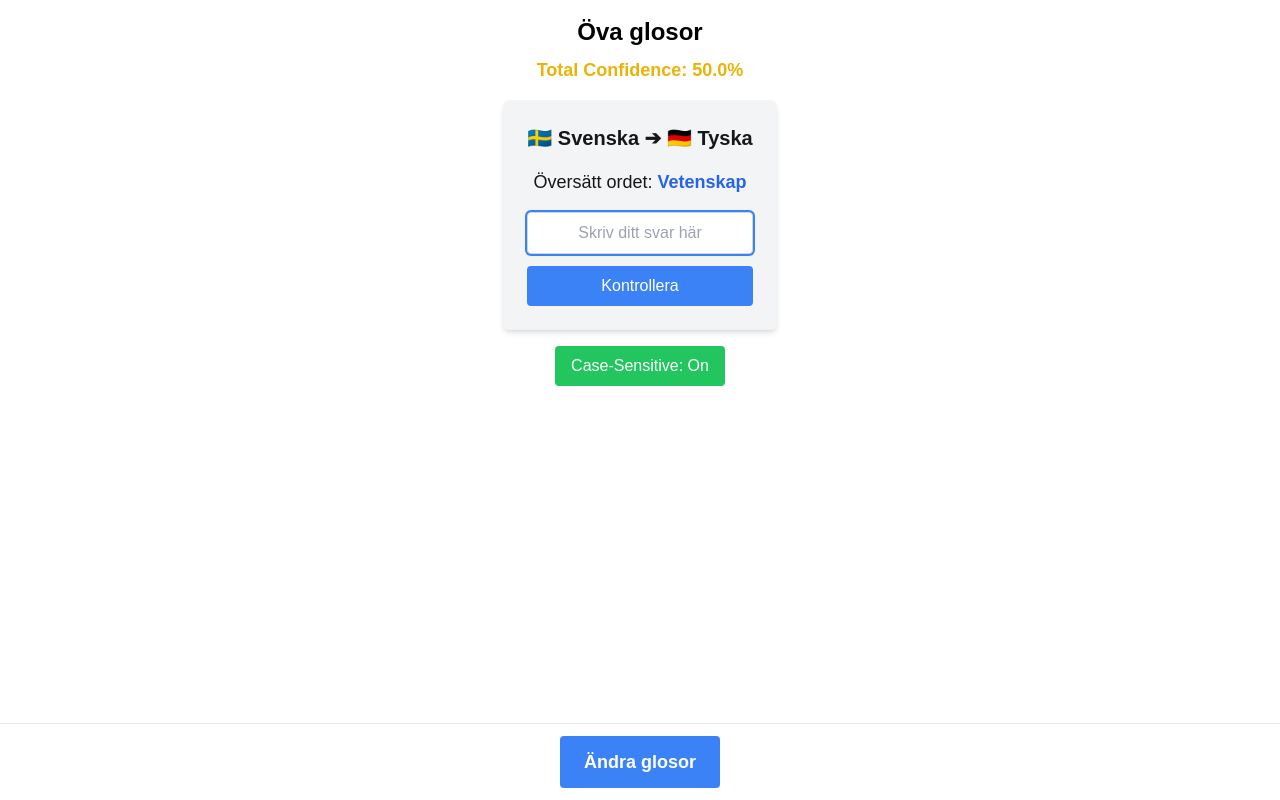
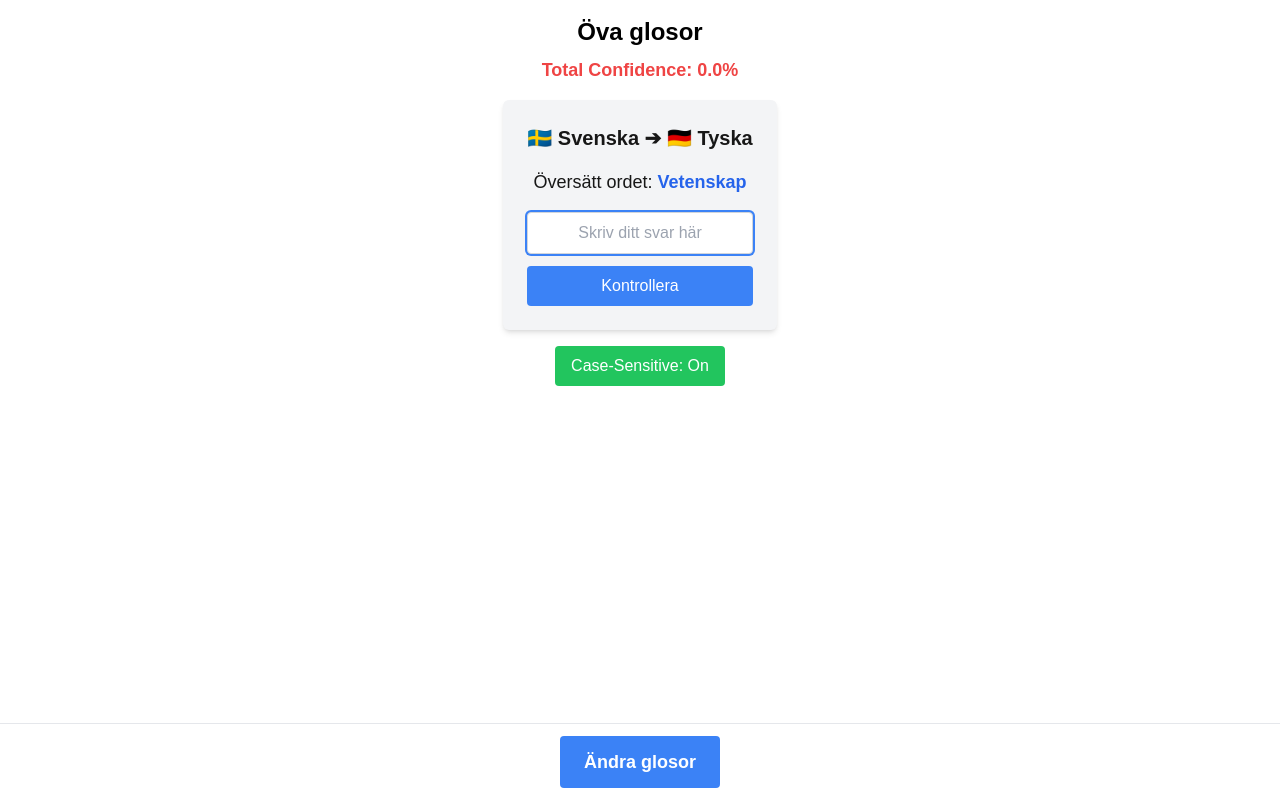
Before and after one commit to meros/nextjs-glosor, a Next.js app: page /train in a window 1280 px wide. Built offline with nearby package versions, Linux system fonts and the light colour scheme.

Commit message:
Extract traning context

```diff
--- /dev/null
+++ b/src/app/context/TrainingContext.tsx
@@ -0,0 +1,73 @@
+// TrainingContext.tsx
+
+import React, { createContext, ReactNode, useCallback, useContext, useEffect, useState } from 'react';
+
+interface TrainingItem {
+  from: string;
+  to: string;
+  correct: number;
+  total: number;
+  lastReviewed: number;
+  confidence: number;
+  fromLanguage: string;
+  toLanguage: string;
+}
+
+interface TrainingContextProps {
+  items: TrainingItem[];
+  updateStats: (idx: number, isCorrect: boolean) => void;
+  resetStats: () => void;
+}
+
+const TrainingContext = createContext<TrainingContextProps | undefined>(undefined);
+
+export const useTraining = (): TrainingContextProps => {
+  const context = useContext(TrainingContext);
+  if (!context) {
+    throw new Error('useTraining must be used within a TrainingProvider');
+  }
+  return context;
+};
+
+interface TrainingProviderProps {
+  children: ReactNode;
+  initialItems: TrainingItem[];
+}
+
+export const TrainingProvider = ({ children, initialItems }: TrainingProviderProps) => {
+  const [items, setItems] = useState<TrainingItem[]>(initialItems);
+
+  useEffect(() => {
+    setItems(initialItems);
+  }, [initialItems]);
+
+  const updateStats = useCallback((idx: number, isCorrect: boolean) => {
+    setItems((prevItems) =>
+      prevItems.map((item, i) =>
+        i === idx
+          ? {
+              ...item,
+              correct: item.correct + (isCorrect ? 1 : 0),
+              total: item.total + 1,
+              lastReviewed: Date.now(),
+              confidence: Math.max(0, Math.min(100, item.confidence + (isCorrect ? 10 : -10))),
+            }
+          : item,
+      ),
+    );
+  }, []);
+
+  const resetStats = useCallback(() => {
+    setItems((prevItems) =>
+      prevItems.map((item) => ({
+        ...item,
+        correct: 0,
+        total: 0,
+        lastReviewed: Date.now(),
+        confidence: 50,
+      })),
+    );
+  }, []);
+
+  return <TrainingContext.Provider value={{ items, updateStats, resetStats }}>{children}</TrainingContext.Provider>;
+};
--- a/src/app/page.tsx
+++ b/src/app/page.tsx
@@ -2,6 +2,5 @@ import { redirect } from 'next/navigation';
 
 export default function HomePage() {
   redirect('/edit');
-
   return null;
 }
--- a/src/app/providers.tsx
+++ b/src/app/providers.tsx
@@ -1,12 +1,51 @@
 'use client';
 
-import { GlossaryProvider } from './context/GlossaryContext';
+import { useMemo } from 'react';
+import { GlossaryProvider, useGlossary } from './context/GlossaryContext';
+import { TrainingProvider } from './context/TrainingContext';
 import './globals.css';
+
+function Reactors({ children }: Readonly<{ children: React.ReactNode }>) {
+  const { glossary } = useGlossary();
+
+  const items = useMemo(
+    () =>
+      glossary.items.flatMap((item) => [
+        {
+          from: item.a,
+          to: item.b,
+          correct: 0,
+          total: 0,
+          lastReviewed: Date.now(),
+          confidence: 0,
+          fromLanguage: glossary.fromLanguage,
+          toLanguage: glossary.toLanguage,
+        },
+        {
+          from: item.b,
+          to: item.a,
+          correct: 0,
+          total: 0,
+          lastReviewed: Date.now(),
+          confidence: 0,
+          fromLanguage: glossary.toLanguage,
+          toLanguage: glossary.fromLanguage,
+        },
+      ]),
+    [glossary],
+  );
+
+  return <TrainingProvider initialItems={items}>{children}</TrainingProvider>;
+}
 
 export default function Providers({
   children,
 }: Readonly<{
   children: React.ReactNode;
 }>) {
-  return <GlossaryProvider>{children}</GlossaryProvider>;
+  return (
+    <GlossaryProvider>
+      <Reactors>{children}</Reactors>
+    </GlossaryProvider>
+  );
 }
--- a/src/app/train/page.tsx
+++ b/src/app/train/page.tsx
@@ -1,38 +1,16 @@
+// TrainPage.tsx
+
 'use client';
 
 import { useRouter } from 'next/navigation';
 import { useCallback, useEffect, useMemo, useState } from 'react';
 import VocabularyTest from '../components/VocabularyTest';
-import { useGlossary } from '../context/GlossaryContext';
+import { useTraining } from '../context/TrainingContext';
 
 export default function TrainPage() {
-  const glossaryContext = useGlossary();
   const router = useRouter();
 
-  const [items, setItems] = useState(
-    glossaryContext.glossary.items.flatMap((item) => [
-      {
-        fromLanguage: glossaryContext.glossary.fromLanguage,
-        toLanguage: glossaryContext.glossary.toLanguage,
-        from: item.a,
-        to: item.b,
-        correct: 0,
-        total: 0,
-        lastReviewed: Date.now(),
-        confidence: 50,
-      },
-      {
-        fromLanguage: glossaryContext.glossary.toLanguage,
-        toLanguage: glossaryContext.glossary.fromLanguage,
-        from: item.b,
-        to: item.a,
-        correct: 0,
-        total: 0,
-        lastReviewed: Date.now(),
-        confidence: 50,
-      },
-    ]),
-  );
+  const { items, updateStats } = useTraining(); // Use TrainingContext here
 
   const [isCaseSensitive, setIsCaseSensitive] = useState(true); // Case sensitivity toggle
 
@@ -88,28 +66,11 @@ export default function TrainPage() {
     const cleanAnswer = isCaseSensitive ? item.to.trim() : item.to.trim().toLowerCase();
     const cleanUserInput = isCaseSensitive ? userInput.trim() : userInput.trim().toLowerCase();
 
-    console.log(cleanAnswer, cleanUserInput);
     const isCorrect = cleanUserInput === cleanAnswer;
     setFeedback({ isCorrect, correctAnswer: item.to });
 
-    setItems([
-      ...items.slice(0, itemIdx).map((it) => ({
-        ...it,
-        lastReviewed: it.lastReviewed - 1,
-      })),
-      {
-        ...item,
-        correct: item.correct + (isCorrect ? 1 : 0),
-        total: item.total + 1,
-        lastReviewed: Date.now(),
-        confidence: Math.max(0, Math.min(100, item.confidence + (isCorrect ? 10 : -10))),
-      },
-      ...items.slice(itemIdx + 1).map((it) => ({
-        ...it,
-        lastReviewed: it.lastReviewed - 1,
-      })),
-    ]);
-
+    // Update stats in TrainingContext
+    updateStats(itemIdx, isCorrect);
     setCountdown(5);
   };
 
```
